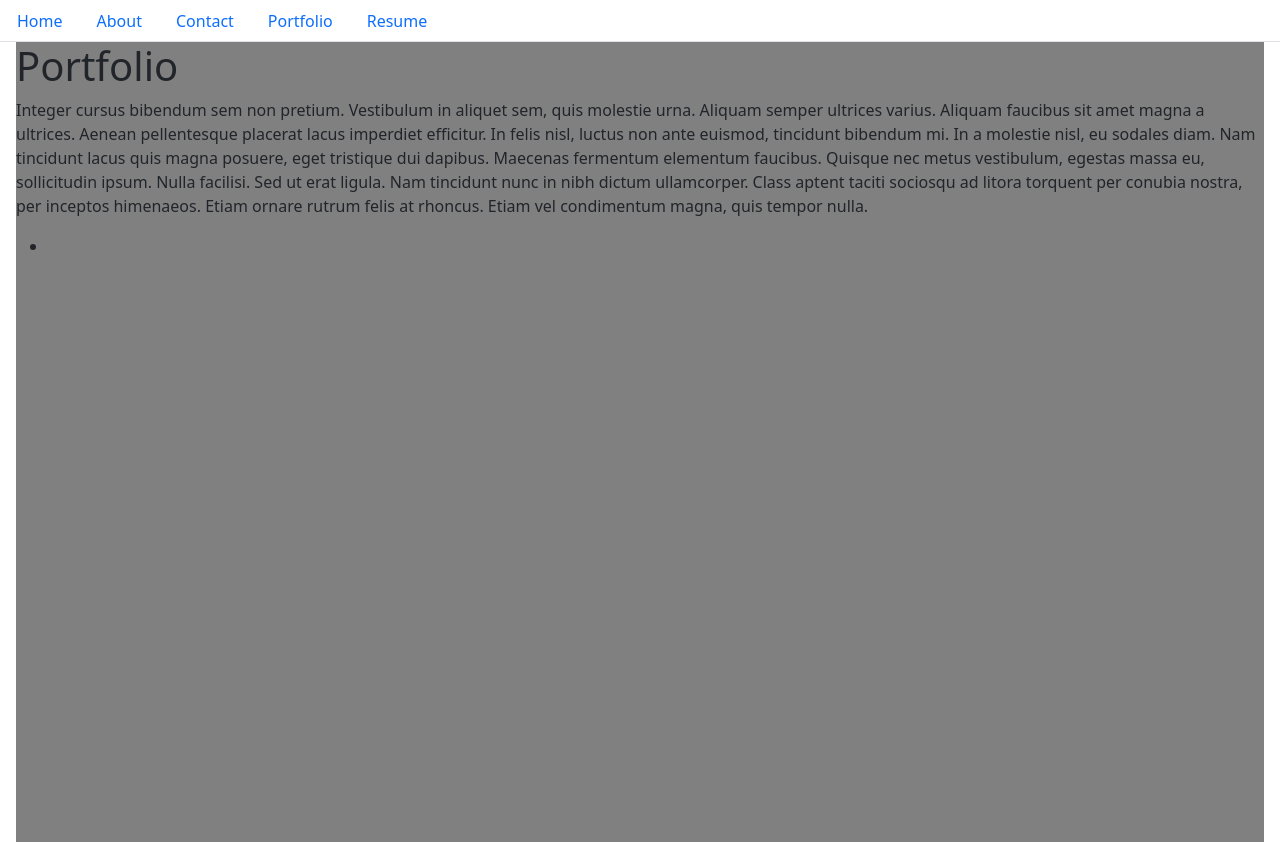
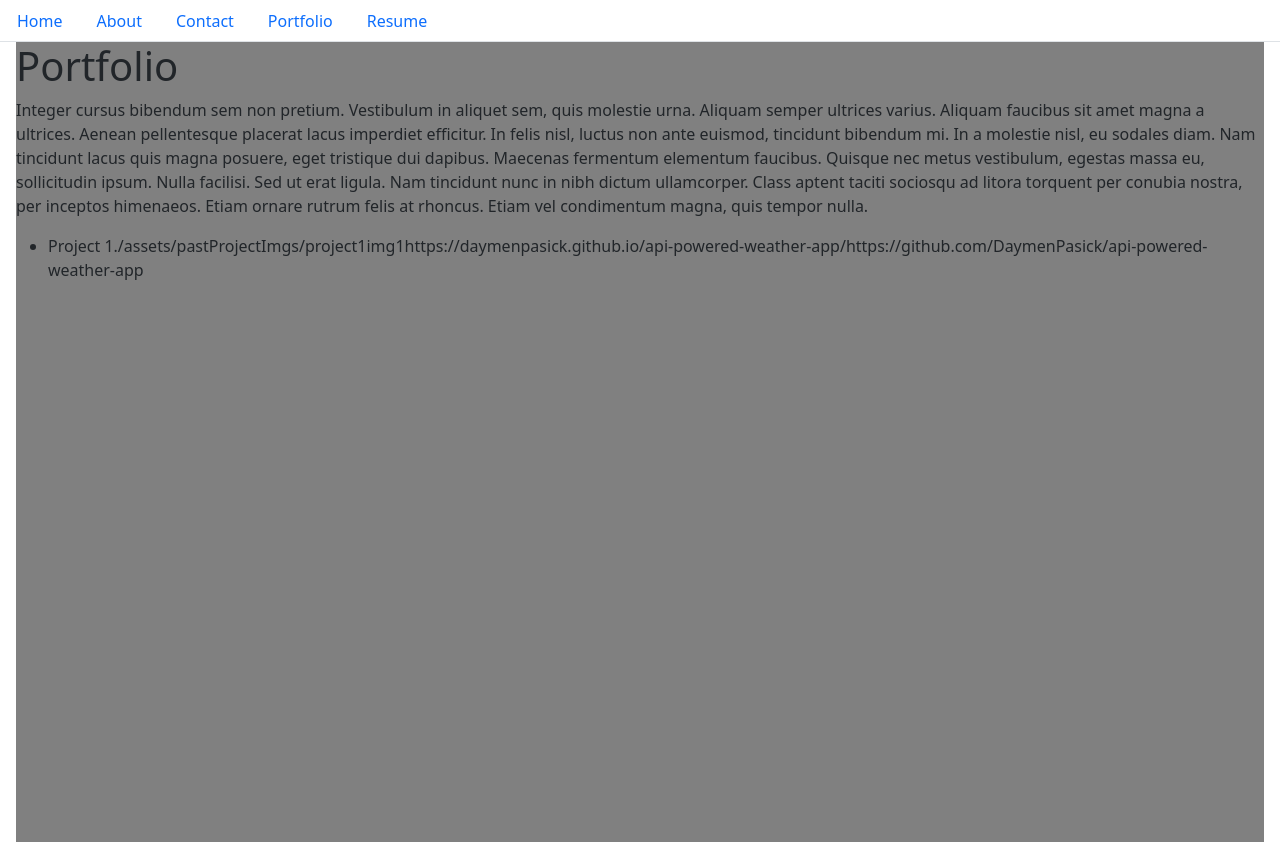
Before and after one commit to DaymenPasick/folio-react, a React (Vite) app: page /Portfolio in a window 1280 px wide. Built offline with nearby package versions, Linux system fonts and the light colour scheme.

Commit message:
managed to get data dynamically populating onto Portfolio page from Project component

```diff
--- a/src/components/ProjectListItems.jsx
+++ b/src/components/ProjectListItems.jsx
@@ -6,6 +6,9 @@ function ProjectListItems({pastProject}) {
   return (
     <li className="">
     {`${pastProject.title}`}
+    {`${pastProject.imgRef}`}
+    {`${pastProject.deployedLink}`}
+    {`${pastProject.gitHubLink}`}
   </li>
   )
 }
--- a/src/pastProjects.js
+++ b/src/pastProjects.js
@@ -1,12 +1,14 @@
 //this will contain basic data for all of
 //my past projects to be used in other components
+
+
 const pastProjects = [
 {
     projectNumber: 1,
-    title: "",
-    imgRef: "",
-    deployedLink: "",
-    gitHubLink: ""
+    title: "Project 1",
+    imgRef: "./assets/pastProjectImgs/project1img1",
+    deployedLink: "https://daymenpasick.github.io/api-powered-weather-app/",
+    gitHubLink: "https://github.com/DaymenPasick/api-powered-weather-app"
 }
 
 
```
Also changed, not shown: src/assets/pastProjectImgs/project1img.png (added).
